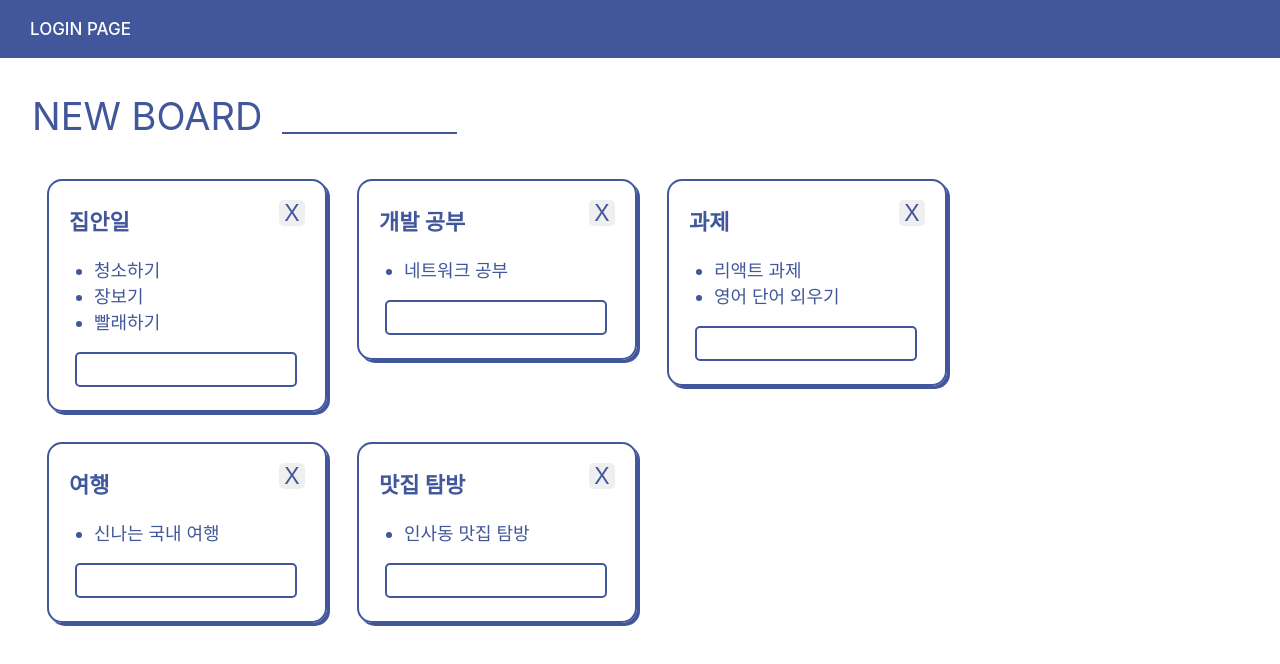
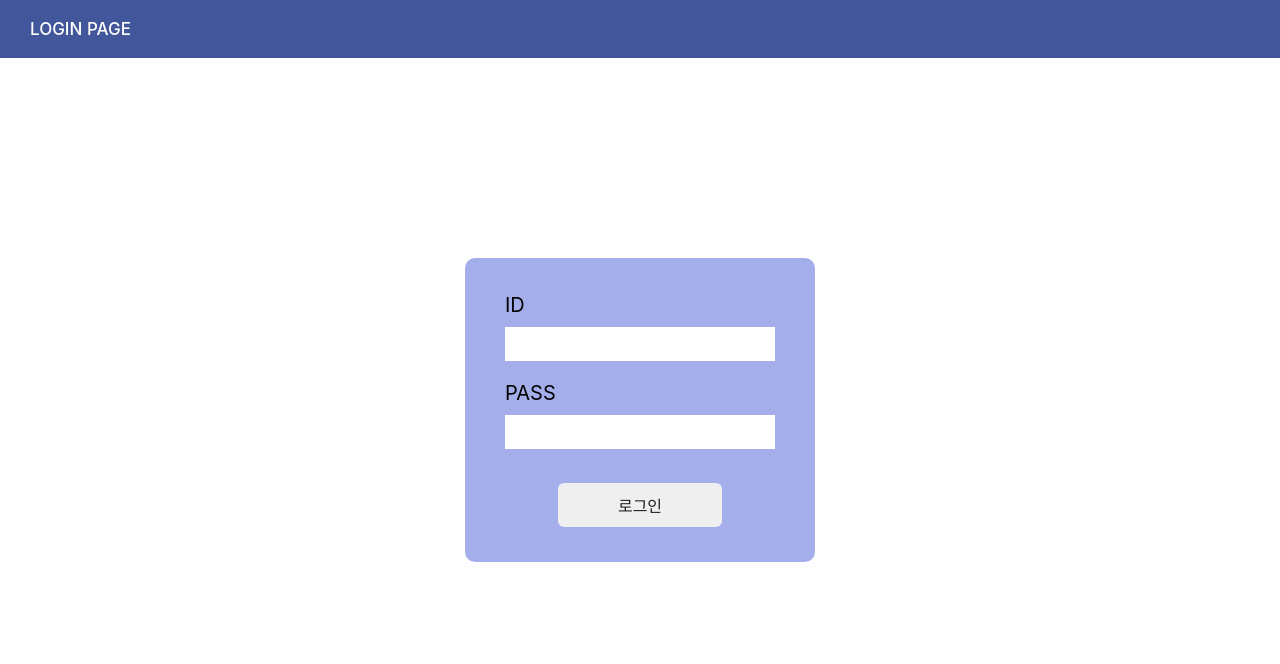
Before and after one commit to Leehaeun0/react_learn, a React (Create React App) app in the folder trello/: page / in a window 1280 px wide. Shown: the top 664 px of the page. Built offline with nearby package versions, Linux system fonts and the light colour scheme.

Commit message:
divide TodoPage by component

```diff
--- a/trello/src/App.js
+++ b/trello/src/App.js
@@ -50,12 +50,12 @@ function App() {
         )}
       </div>
 
-      <TodoPage generateId={generateId} userId={userId} />
-      {/* {isLogin ? (
-        <Todos01 generateId={generateId} userId={userId} />
+      {/* <TodoPage generateId={generateId} userId={userId} /> */}
+      {isLogin ? (
+        <TodoPage generateId={generateId} userId={userId} />
       ) : (
         <Form01 usersDataState={usersDataState} setLoginState={setLoginState} />
-      )} */}
+      )}
     </>
   );
 }
--- a/trello/src/atoms/Button01.js
+++ b/trello/src/atoms/Button01.js
@@ -5,11 +5,7 @@ import style from '../App.css';
 const st = classNames.bind(style);
 
 const Button01 = ({ btnActive }) => (
-  <button
-    type="submit"
-    className={st('logBtn', btnActive)}
-    // ref={btnRef}
-  >
+  <button type="submit" className={st('logBtn', btnActive)}>
     로그인
   </button>
 );
--- /dev/null
+++ b/trello/src/atoms/Button02.js
@@ -0,0 +1,22 @@
+import React from 'react';
+
+const Button02 = ({
+  setCardsState,
+  cardsState,
+  setTodosState,
+  todosState,
+  cardId
+}) => {
+  const deleteTodo = () => {
+    setCardsState(cardsState.filter((card) => card.$id !== cardId));
+    setTodosState(todosState.filter((todo) => todo.parentId !== cardId));
+  };
+
+  return (
+    <button type="button" className="deleteTodo" onClick={() => deleteTodo()}>
+      X
+    </button>
+  );
+};
+
+export default Button02;
--- a/trello/src/atoms/Cards.js
+++ b/trello/src/atoms/Cards.js
@@ -1,6 +1,8 @@
 import React, { useState } from 'react';
 import UlList from './UlList';
 import Todos from './Todos';
+import TodoInput from './TodoInput';
+import Button02 from './Button02';
 
 const Cards = ({
   userId,
@@ -41,21 +43,6 @@ const Cards = ({
     setinputTodos('');
   };
 
-  const deleteTodo = (cardId) => {
-    // console.log(cardId);
-    setCardsState(cardsState.filter((card) => card.$id !== cardId));
-    setTodosState(todosState.filter((todo) => todo.parentId !== cardId));
-  };
-
-  // const renderTodos = (cardId) => {
-  //   const filterTodo = todosState.filter((todo) => cardId === todo.parentId);
-  //   return filterTodo.map((todo) => (
-  //     <li key={todo.$id} className="todo">
-  //       {todo.content}
-  //     </li>
-  //   ));
-  // };
-
   return (
     <>
       {cardsState.map((card) => (
@@ -64,21 +51,18 @@ const Cards = ({
           <UlList>
             <Todos todosState={todosState} cardId={card.$id} />
           </UlList>
-
-          <input
+          <TodoInput
             name={card.$id}
             onChange={(e) => getInputValue(e, setinputTodos)}
-            onKeyPress={addTodo}
-            type="text"
-            className="todoInput"
+            addTodo={addTodo}
           />
-          <button
-            type="button"
-            className="deleteTodo"
-            onClick={() => deleteTodo(card.$id)}
-          >
-            X
-          </button>
+          <Button02
+            setCardsState={setCardsState}
+            cardsState={cardsState}
+            setTodosState={setTodosState}
+            todosState={todosState}
+            cardId={card.$id}
+          />
         </li>
       ))}
     </>
--- a/trello/src/atoms/Form01.js
+++ b/trello/src/atoms/Form01.js
@@ -1,4 +1,3 @@
-/* eslint-disable react/prop-types */
 import React, { useState } from 'react';
 import classNames from 'classnames/bind';
 import style from '../App.css';
--- /dev/null
+++ b/trello/src/atoms/TodoInput.js
@@ -0,0 +1,15 @@
+import React from 'react';
+
+const TodoInput = ({ name, onChange, addTodo }) => {
+  return (
+    <input
+      onChange={onChange}
+      onKeyPress={addTodo}
+      type="text"
+      name={name}
+      className="todoInput"
+    />
+  );
+};
+
+export default TodoInput;
--- a/trello/src/atoms/TodoPage.js
+++ b/trello/src/atoms/TodoPage.js
@@ -3,7 +3,6 @@ import Cards from './Cards';
 import UlList from './UlList';
 
 const Todos01 = ({ generateId, userId }) => {
-  userId = 1;
   const cards = [
     { $id: 1, userId: 1, content: '집안일' },
     { $id: 2, userId: 1, content: '개발 공부' },
@@ -18,22 +17,9 @@ const Todos01 = ({ generateId, userId }) => {
     { $id: 11, userId: 3, content: '러시아어 공부' },
     { $id: 12, userId: 3, content: '프랑스어 공부' }
   ].filter((card) => card.userId === userId);
-  // const todos = [
-  //   { $id: 1, userId: 1, parentId: 1, content: '청소하기' },
-  //   { $id: 2, userId: 1, parentId: 1, content: '장보기' },
-  //   { $id: 3, userId: 1, parentId: 1, content: '빨래하기' },
-  //   { $id: 4, userId: 1, parentId: 2, content: '네트워크 공부' },
-  //   { $id: 5, userId: 1, parentId: 3, content: '리액트 과제' },
-  //   { $id: 6, userId: 1, parentId: 3, content: '영어 단어 외우기' },
-  //   { $id: 7, userId: 1, parentId: 4, content: '신나는 국내 여행' },
-  //   { $id: 8, userId: 1, parentId: 5, content: '인사동 맛집 탐방' },
-  //   { $id: 9, userId: 2, parentId: 6, content: '영어 인강' },
-  //   { $id: 10, userId: 2, parentId: 6, content: '문제집 풀기' }
-  // ].filter((todo) => todo.userId === userId);
+
   const [cardsState, setCardsState] = useState(cards);
-  // const [todosState, setTodosState] = useState(todos);
   const [inputCards, setinputCards] = useState('');
-  // const [inputTodos, setinputTodos] = useState('');
 
   const addCard = (e) => {
     if (e.key !== 'Enter' || e.target.value.trim() === '') return;
@@ -57,40 +43,6 @@ const Todos01 = ({ generateId, userId }) => {
     setinputTodos(e.target.value);
   };
 
-  // const addTodo = (e) => {
-  //   console.log(e.key);
-  //   console.log(e.target.name);
-  //   if (e.key !== 'Enter' || e.target.value.trim() === '') return;
-  //   setTodosState([
-  //     ...todosState,
-  //     {
-  //       $id: generateId(todosState),
-  //       userId,
-  //       parentId: +e.target.name,
-  //       content: inputTodos
-  //     }
-  //   ]);
-  //   e.target.value = '';
-  //   setinputTodos('');
-  // };
-
-  // const deleteTodo = (cardId) => {
-  //   // console.log(cardId);
-  //   setCardsState(cardsState.filter((card) => card.$id !== cardId));
-  //   setTodosState(todosState.filter((todo) => todo.parentId !== cardId));
-  // };
-
-  // const renderTodos = (cardId) => {
-  //   const filterTodo = todosState.filter((todo) => cardId === todo.parentId);
-  //   return filterTodo.map((todo) => (
-  //     <li key={todo.$id} className="todo">
-  //       {todo.content}
-  //     </li>
-  //   ));
-  // };
-
-  // console.log(cardsState, todosState);
-
   return (
     <main className="todoMain">
       <div className="newBoard">
@@ -110,35 +62,8 @@ const Todos01 = ({ generateId, userId }) => {
           setCardsState={setCardsState}
           generateId={generateId}
           getInputValue={getInputValue}
-          // renderTodos={renderTodos}
-          // addTodo={addTodo}
-          // deleteTodo={deleteTodo}
         />
-        {/* {cardsState.map((card) => (
-          <li key={card.$id} className="card">
-            <h2>{card.content}</h2>
-            <ul className="todoList">{renderTodos(card.$id)}</ul>
-            <input
-              name={card.$id}
-              onChange={getInputValue}
-              onKeyPress={addTodo}
-              type="text"
-              className="todoInput"
-            />
-            <button
-              type="button"
-              className="deleteTodo"
-              onClick={() => deleteTodo(card.$id)}
-            >
-              X
-            </button>
-          </li>
-        ))} */}
       </UlList>
-
-      {/* <ul className="cardList">
-
-      </ul> */}
     </main>
   );
 };
```
Also changed, not shown: trello/src/atoms/Inputs.js (+0 -9 lines), trello/src/atoms/Todos.js (+0 -10 lines).
